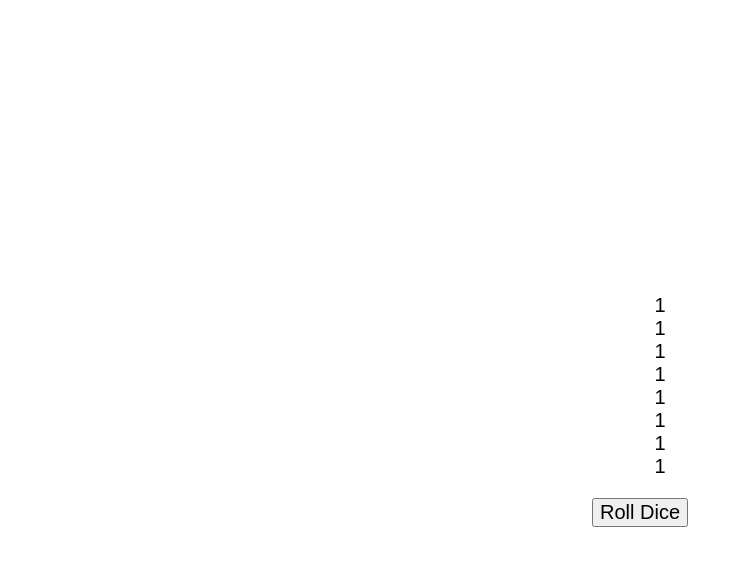
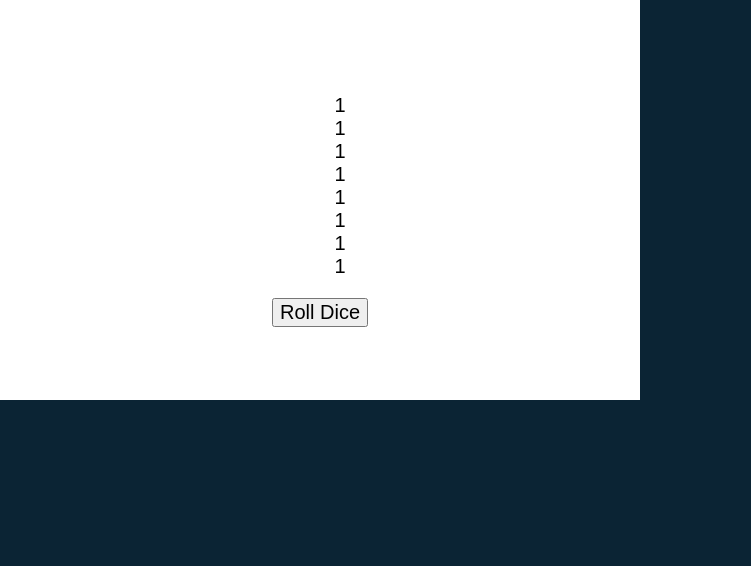
Before and after one commit to LarsGKodehode/tenzies, a React (Vite) app: page / in a window 1280 px wide. Shown: the top 566 px of the page, without its empty margins (0-751 px from the left). Built offline with nearby package versions, Linux system fonts and the light colour scheme.

Commit message:
moved background color to root

```diff
--- a/index.html
+++ b/index.html
@@ -1,5 +1,5 @@
 <!DOCTYPE html>
-<html lang="en">
+<html lang="en" style="min-height: 100%;">
   <head>
     <meta charset="UTF-8" />
     <link rel="icon" type="image/svg+xml" href="/vite.svg" />
--- a/src/App.module.css
+++ b/src/App.module.css
@@ -6,9 +6,9 @@
   align-items: center;
 
   /* shape */
-  width: 100%;
-  max-width: 100%;
-  min-height: 100%;
+  width: 50%;
+  max-width: 80%;
+  min-height: 50%;
 
   /* colors */
   background-color: var(--palette-primary-500);
--- a/src/index.css
+++ /dev/null
@@ -1,4 +0,0 @@
-/* Fixes document height to full viewport */
-html {
-  min-height: 100%;
-}
--- /dev/null
+++ b/src/main.css
@@ -0,0 +1,4 @@
+#root {
+  /* color */
+  background-color: #0B2434;
+}
--- a/src/main.tsx
+++ b/src/main.tsx
@@ -7,7 +7,7 @@ import App from './App';
 import './assets/css/global.css';
 import './assets/css/palettes.css';
 import './assets/css/typography.css';
-import './index.css';
+import './main.css';
 
 /**
  * DEVELOPMENT
```
